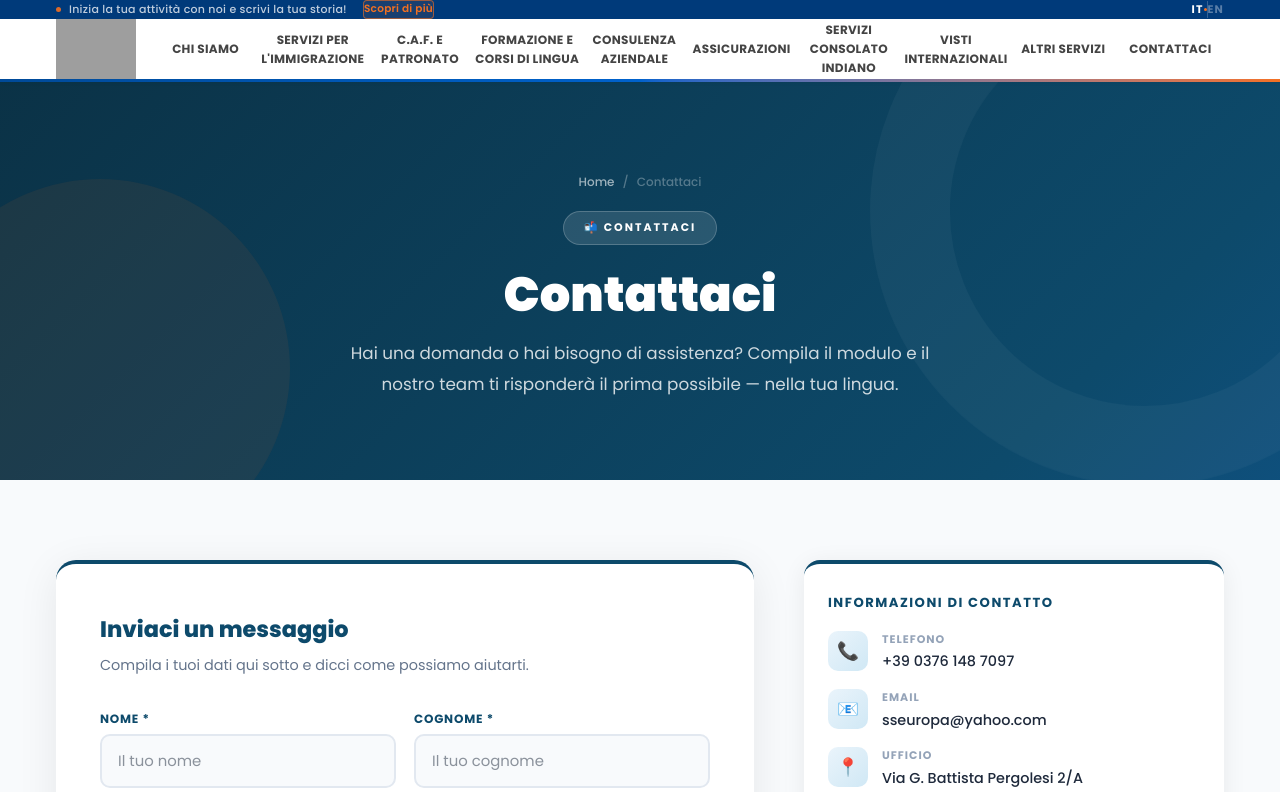
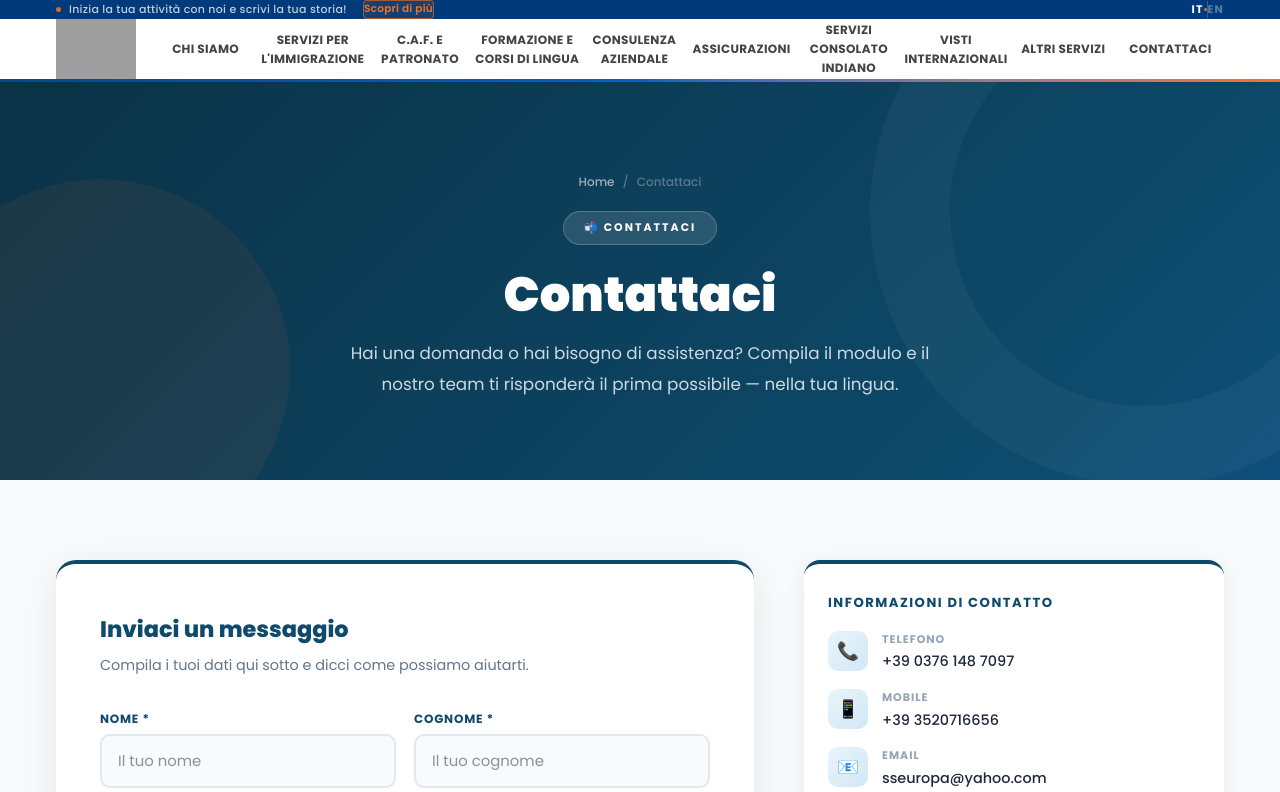
Before and after one commit to gauravmehra2021/ITALIA, a Next.js app: page /contact in a window 1280 px wide. Shown: the top 792 px of the page. Built offline with nearby package versions, Linux system fonts and the light colour scheme; grey boxes are pictures that could not be loaded.

Commit message:
add new changes

```diff
--- a/app/contact/page.tsx
+++ b/app/contact/page.tsx
@@ -82,9 +82,9 @@ export default function ContactPage() {
   const contactItems: ContactItem[] = Array.isArray(rawContactItems)
     ? (rawContactItems as ContactItem[])
     : [
-        { icon: '📞', label: 'Phone',  value: '-3520716656' },
+        { icon: '📱', label: 'Mobile', value: '+39 3520716656' },
         { icon: '📧', label: 'Email',  value: 'sseuropa@yahoo.com' },
-        { icon: '📍', label: 'Office', value: 'Via Saverio Battinelli No-8/10 Mantova 46100, Italy' },
+        { icon: '📍', label: 'Office', value: 'Via Saverio Battinelli No. 8/10\nMantova 46100, Italia' },
       ]
 
   useEffect(() => {
@@ -218,6 +218,7 @@ export default function ContactPage() {
                     <div className="cnt-form-group">
                       <label className="cnt-label">{t('contact.form.country') || 'Country *'}</label>
                       <Select
+                        instanceId="country-select"
                         options={COUNTRIES}
                         value={form.country ? { value: form.country, label: form.country } : null}
                         onChange={(opt) => setForm({ ...form, country: opt?.value || '' })}
--- a/app/translations/contact.json
+++ b/app/translations/contact.json
@@ -70,8 +70,9 @@
         "contactTitle": "Informazioni di contatto",
         "contactItems": [
           { "icon": "📞", "label": "Telefono", "value": "+39 0376 148 7097" },
+          { "icon": "📱", "label": "Mobile",   "value": "+39 3520716656" },
           { "icon": "📧", "label": "Email",    "value": "sseuropa@yahoo.com" },
-          { "icon": "📍", "label": "Ufficio",  "value": "Via G. Battista Pergolesi 2/A\n20124 Milano, Italia" }
+          { "icon": "📍", "label": "Ufficio",  "value": "Via Saverio Battinelli No. 8/10\nMantova 46100, Italia" }
         ],
         "hoursTitle": "Orari di apertura",
         "hours": [
@@ -160,8 +161,9 @@
         "contactTitle": "Contact Information",
         "contactItems": [
           { "icon": "📞", "label": "Phone",  "value": "+39 0376 148 7097" },
+          { "icon": "📱", "label": "Mobile", "value": "+39 3520716656" },
           { "icon": "📧", "label": "Email",  "value": "sseuropa@yahoo.com" },
-          { "icon": "📍", "label": "Office", "value": "Via G. Battista Pergolesi 2/A\n20124 Milan, Italy" }
+          { "icon": "📍", "label": "Office", "value": "Via Saverio Battinelli No. 8/10\nMantova 46100, Italia" }
         ],
         "hoursTitle": "Office Hours",
         "hours": [
```
